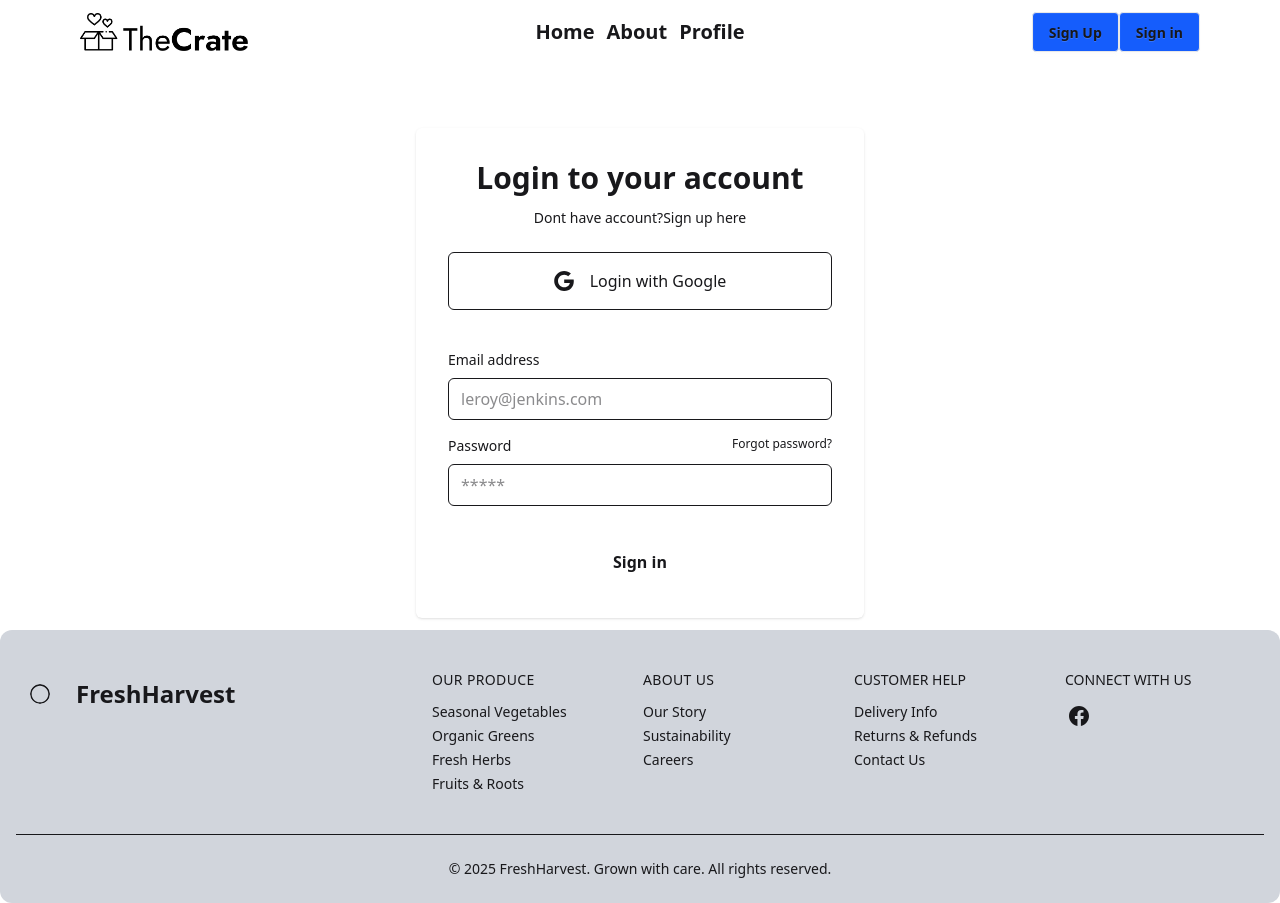
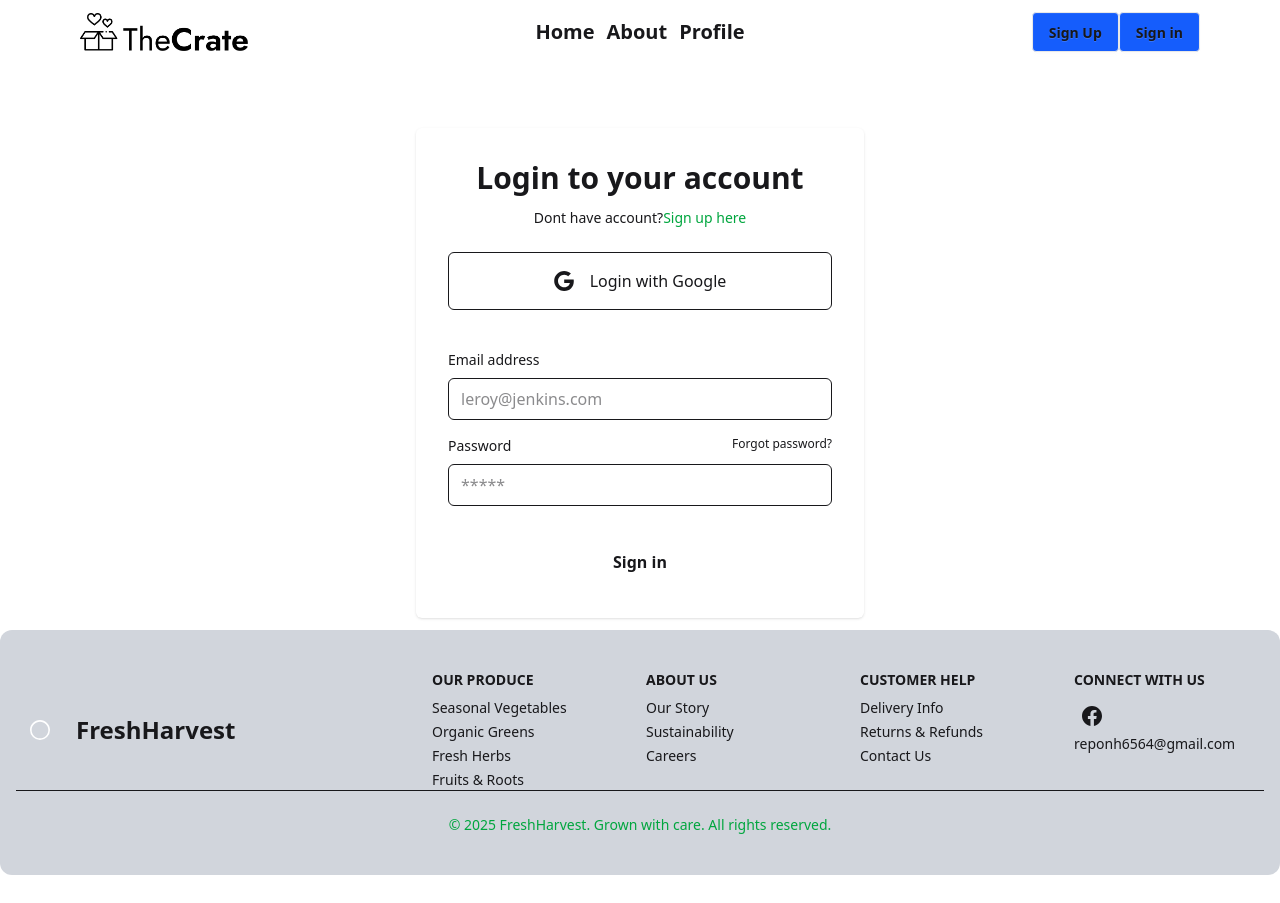
Before and after one commit to Repon-Hasan/FreelancerTask, a React (Vite) app: page /signin in a window 1280 px wide. After the commit the page ends 875 px from the top, so only its background shows below. Built offline with nearby package versions, Linux system fonts and the light colour scheme; no server answers.

Commit message:
toast added

```diff
--- a/package.json
+++ b/package.json
@@ -18,6 +18,7 @@
     "react-helmet": "^6.1.0",
     "react-helmet-async": "^2.0.5",
     "react-router": "^7.5.3",
+    "react-toastify": "^11.0.5",
     "swiper": "^11.2.6",
     "tailwindcss": "^4.1.5"
   },
--- a/src/Error/Error.jsx
+++ b/src/Error/Error.jsx
@@ -14,7 +14,7 @@ function Error() {
         <p className='mt-2 text-center font-semibold'>Oop! The page you are looking for doesn't exist</p>
         <Link to='/'> <button className='ml-[45vw] mt-3 '><span className='text-white bg-green-600 px-auto py-1 px-1.5 rounded-xl'>Go Back Home</span></button> </Link>
     </div>
-    <p>I am error</p>
+
     </div>
   )
 }
--- a/src/component/Footer/Footer.jsx
+++ b/src/component/Footer/Footer.jsx
@@ -2,66 +2,68 @@ import React from 'react'
 
 function Footer() {
   return (
-<div className='bg-gray-300 rounded-xl mt-3'>
-<footer className="px-4 divide-y dark:bg-green-50 dark:text-green-900 ">
-    <div className="container flex flex-col justify-between py-10 mx-auto space-y-8 lg:flex-row lg:space-y-0">
-      <div className="lg:w-1/3">
-        <a rel="noopener noreferrer" href="#" className="flex justify-center space-x-3 lg:justify-start">
-          <div className="flex items-center justify-center w-12 h-12 rounded-full dark:bg-green-600">
-            <svg xmlns="http://www.w3.org/2000/svg" viewBox="0 0 32 32" fill="currentColor" className="flex-shrink-0 w-5 h-5 rounded-full dark:text-white">
-              <path d="M16 0C7.163 0 0 7.163 0 16a16 16 0 1032 0C32 7.163 24.837 0 16 0zm0 29.333C8.636 29.333 2.667 23.364 2.667 16S8.636 2.667 16 2.667 29.333 8.636 29.333 16 23.364 29.333 16 29.333z"></path>
+    <div className='bg-gray-300 rounded-xl mt-3 '>
+      <footer className="px-4 py-8 md:py-10 divide-y dark:bg-green-50 dark:text-green-900">
+        <div className="max-w-7xl mx-auto flex flex-col justify-between space-y-6 lg:space-y-0 lg:flex-row">
+          <div className="flex justify-center lg:justify-start">
+            <a href="#" className="flex md:items-center space-x-3">
+              <div className="w-12 h-12 flex items-center justify-center rounded-full dark:bg-green-600">
+                <svg xmlns="http://www.w3.org/2000/svg" viewBox="0 0 32 32" fill="currentColor" className="w-5 h-5 text-white">
+                  <path d="M16 0C7.163 0 0 7.163 0 16a16 16 0 1032 0C32 7.163 24.837 0 16 0zm0 29.333C8.636 29.333 2.667 23.364 2.667 16S8.636 2.667 16 2.667 29.333 8.636 29.333 16 23.364 29.333 16 29.333z" />
                 </svg>
               </div>
-          <span className="self-center text-2xl font-semibold">FreshHarvest</span>
+              <span className="text-2xl font-semibold mx-0 sm:mx-auto">FreshHarvest</span>
             </a>
           </div>
-      <div className="grid grid-cols-2 text-sm gap-x-3 gap-y-8 lg:w-2/3 sm:grid-cols-4">
-        <div className="space-y-3">
-          <h3 className="tracking-wide uppercase dark:text-green-800">Our Produce</h3>
-          <ul className="space-y-1">
-            <li><a rel="noopener noreferrer" href="#">Seasonal Vegetables</a></li>
-            <li><a rel="noopener noreferrer" href="#">Organic Greens</a></li>
-            <li><a rel="noopener noreferrer" href="#">Fresh Herbs</a></li>
-            <li><a rel="noopener noreferrer" href="#">Fruits & Roots</a></li>
+
+          <div className="grid grid-cols-2 gap-6 sm:grid-cols-4 text-sm  w-2/3">
+            <div>
+              <h3 className="uppercase font-semibold dark:text-green-800">Our Produce</h3>
+              <ul className="space-y-1 mt-2">
+                <li><a href="#">Seasonal Vegetables</a></li>
+                <li><a href="#">Organic Greens</a></li>
+                <li><a href="#">Fresh Herbs</a></li>
+                <li><a href="#">Fruits & Roots</a></li>
               </ul>
             </div>
-        <div className="space-y-3">
-          <h3 className="tracking-wide uppercase dark:text-green-800">About Us</h3>
-          <ul className="space-y-1">
-            <li><a rel="noopener noreferrer" href="#">Our Story</a></li>
-            <li><a rel="noopener noreferrer" href="#">Sustainability</a></li>
-            <li><a rel="noopener noreferrer" href="#">Careers</a></li>
+            <div>
+              <h3 className="uppercase font-semibold dark:text-green-800">About Us</h3>
+              <ul className="space-y-1 mt-2">
+                <li><a href="#">Our Story</a></li>
+                <li><a href="#">Sustainability</a></li>
+                <li><a href="#">Careers</a></li>
               </ul>
             </div>
-        <div className="space-y-3">
-          <h3 className="uppercase dark:text-green-800">Customer Help</h3>
-          <ul className="space-y-1">
-            <li><a rel="noopener noreferrer" href="#">Delivery Info</a></li>
-            <li><a rel="noopener noreferrer" href="#">Returns & Refunds</a></li>
-            <li><a rel="noopener noreferrer" href="#">Contact Us</a></li>
+            <div>
+              <h3 className="uppercase font-semibold dark:text-green-800">Customer Help</h3>
+              <ul className="space-y-1 mt-2">
+                <li><a href="#">Delivery Info</a></li>
+                <li><a href="#">Returns & Refunds</a></li>
+                <li><a href="#">Contact Us</a></li>
               </ul>
             </div>
-        <div className="space-y-3">
-          <div className="uppercase dark:text-green-800">Connect With Us</div>
-          <div className="flex justify-start space-x-3">
-            <a rel="noopener noreferrer" href="https://www.facebook.com/sheitomi.kothay/" title="Facebook" className="flex items-center p-1">
-              <svg xmlns="http://www.w3.org/2000/svg" fill="currentColor" viewBox="0 0 32 32" className="w-5 h-5 fill-current">
-                <path d="M32 16c0-8.839-7.167-16-16-16S0 7.161 0 16c0 7.984 5.849 14.604 13.5 15.803V20.626h-4.063v-4.625H13.5v-3.527c0-4.009 2.385-6.223 6.041-6.223 1.751 0 3.584 0.312 3.584 0.312v3.937H21.104c-1.984 0-2.604 1.235-2.604 2.5v3H23.5l-0.713 4.625h-3.724v11.177C26.151 30.604 32 23.984 32 16z"/>
+            <div>
+              <h3 className="uppercase font-semibold dark:text-green-800">Connect With Us</h3>
+              <div className="flex items-center space-x-2 mt-2">
+                <a href="https://www.facebook.com/sheitomi.kothay/" className="p-2 rounded-full hover:bg-green-200">
+                  <svg xmlns="http://www.w3.org/2000/svg" fill="currentColor" viewBox="0 0 32 32" className="w-5 h-5">
+                    <path d="M32 16c0-8.839-7.167-16-16-16S0 7.161 0 16c0 7.984 5.849 14.604 13.5 15.803V20.626h-4.063v-4.625H13.5v-3.527c0-4.009 2.385-6.223 6.041-6.223 1.751 0 3.584 0.312 3.584 0.312v3.937H21.104c-1.984 0-2.604 1.235-2.604 2.5v3H23.5l-0.713 4.625h-3.724v11.177C26.151 30.604 32 23.984 32 16z" />
                   </svg>
                 </a>
 
 
               </div>
+                <a href="mailto:reponh6564@gmail.com" className="text-sm break-all">reponh6564@gmail.com</a>
             </div>
           </div>
         </div>
-    <div className="py-6 text-sm text-center dark:text-green-600">
+
+        <div className="pt-6 text-sm text-center text-green-600">
           © {new Date().getFullYear()} FreshHarvest. Grown with care. All rights reserved.
         </div>
       </footer>
     </div>
-
   )
 }
 
-export default Footer
+export default Footer;
--- a/src/component/Header/Navbar.jsx
+++ b/src/component/Header/Navbar.jsx
@@ -3,6 +3,7 @@ import logo from "../../assets/logo.webp"
 import { Link, NavLink, useNavigate } from 'react-router'
 import { vlalueContext } from '../../Layout/Homelayout'
 import './Navbar.css'
+import { toast } from 'react-toastify'
 function Navbar() {
 
         const {a,signOutFromPage,user,loading  }=useContext(vlalueContext);
@@ -10,6 +11,7 @@ function Navbar() {
         const navigate = useNavigate()
         const handleLogout=()=>{
           signOutFromPage()
+          toast.success("SignOut successful");
         }
 
         if (loading) {
--- a/src/component/Profile/profile.jsx
+++ b/src/component/Profile/profile.jsx
@@ -1,5 +1,6 @@
 import React, { useContext, useState } from 'react'
 import { vlalueContext } from '../../Layout/Homelayout'
+import { Helmet } from 'react-helmet-async';
 
 function profile() {
     const {user,updateUser,setUser}=useContext(vlalueContext);
@@ -23,6 +24,10 @@ function profile() {
    }
   return (
  <div>
+                 <Helmet>
+            <title>"Update profile page"</title>
+            <meta name="description" content={"View product details"} />
+          </Helmet>
        <h1 className='font-semibold md:text-5xl md:mt-8 md:mb-3 text-center'>Your Profile information</h1>
 <div className='grid md:grid-cols-2 grid-cols-1'>
 
--- a/src/main.jsx
+++ b/src/main.jsx
@@ -4,10 +4,12 @@ import { HelmetProvider } from 'react-helmet-async';
 import './index.css'
 import { router } from './Router/Router.jsx'
 import { RouterProvider } from 'react-router'
+ import { ToastContainer } from 'react-toastify';
 
 createRoot(document.getElementById('root')).render(
   <HelmetProvider>
        <RouterProvider router={router} />
+            <ToastContainer></ToastContainer>
   </HelmetProvider>
 
 
--- a/src/page/Signin.jsx
+++ b/src/page/Signin.jsx
@@ -1,6 +1,7 @@
 import React, { useContext, useState } from 'react'
 import { vlalueContext } from '../Layout/Homelayout'
 import { Link, Navigate, useLocation, useNavigate } from 'react-router'
+import { toast } from 'react-toastify';
 
 function Signin() {
 
@@ -29,7 +30,7 @@ function Signin() {
 		//console.log(email,password);
 	   handleLogin(email,password)
 	   navigate(From1)
-
+	     toast.success("Signin successful")
 	}
 	const handleGoogle=()=>{
 		signIngoogle();
@@ -40,7 +41,7 @@ function Signin() {
     <div className="w-full max-w-md md:mt-16 mt-4 mx-auto p-4 rounded-md shadow sm:p-8 dark:bg-gray-50 dark:text-gray-800">
 	<h2 className="mb-3 text-3xl font-semibold text-center">Login to your account</h2>
 	<p className="text-sm text-center dark:text-gray-600">Dont have account?
-		<a href="#" rel="noopener noreferrer" className="focus:underline hover:underline">Sign up here</a>
+		<Link to="/signup" rel="noopener noreferrer" className="focus:underline hover:underline text-green-600">Sign up here</Link>
 	</p>
 	<div className="my-6 space-y-4">
 		<button aria-label="Login with Google" type="button" className="flex items-center justify-center w-full p-4 space-x-4 border rounded-md focus:ring-2 focus:ring-offset-1 dark:border-gray-600 focus:dark:ring-violet-600" fdprocessedid="p6uhe4">
@@ -73,7 +74,7 @@ function Signin() {
 				<input type="password" name="password" id="password" placeholder="*****" className="w-full px-3 py-2 border rounded-md dark:border-gray-300 dark:bg-gray-50 dark:text-gray-800 focus:dark:border-violet-600" fdprocessedid="jbfjsc" />
 			</div>
 		</div>
-		<button type="submit" className="w-full px-8 py-3 font-semibold rounded-md dark:bg-violet-600 dark:text-gray-50" fdprocessedid="59kpzn">Sign in</button>
+		<button  type="submit" className="w-full px-8 py-3 font-semibold rounded-md dark:bg-violet-600 dark:text-gray-50" fdprocessedid="59kpzn">Sign in</button>
 	</form>
 </div>
   )
```
Also changed, not shown: src/page/Signup.jsx (+18 -6 lines), 1 other file (tests, documents, lock files or other folders). Lines whose indentation alone changed are shown as unchanged.
